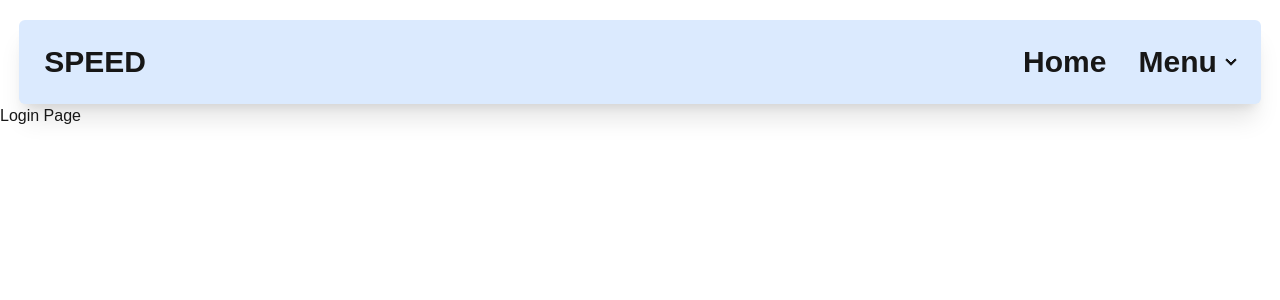
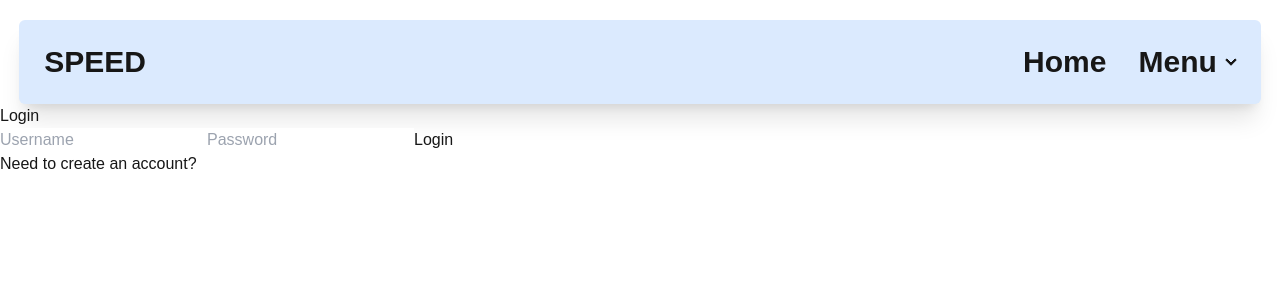
Before and after one commit to bbag199/CISE_W202_04, a Next.js app in the folder frontend/: page /pages/login in a window 1280 px wide. Shown: the top 300 px of the page. Built offline with nearby package versions, Linux system fonts and the light colour scheme.

Commit message:
Setup basic frontend for login page
Page contains both login and signup options (non functional currently)

```diff
--- a/frontend/src/app/pages/login/page.tsx
+++ b/frontend/src/app/pages/login/page.tsx
@@ -1,7 +1,90 @@
-import React from "react";
+'use client'; // Mark this component as a client component
 
-const page = () => {
-  return <div>Login Page</div>;
+import React, { useState } from 'react';
+
+function AuthPage() {
+    const [isLogin, setIsLogin] = useState(true);  // Toggle between login and signup
+    const [username, setUsername] = useState('');
+    const [password, setPassword] = useState('');
+    const [email, setEmail] = useState('');
+
+    const handleLogin = async (event) => {
+      event.preventDefault();
+      const response = await fetch('http://localhost:8082/api/auth/login', {
+          method: 'POST',
+          headers: {
+              'Content-Type': 'application/json',
+          },
+          body: JSON.stringify({ username, password }),
+      });
+      const data = await response.json();
+      if (response.ok) {
+          console.log('Login Successful', data);
+          // Testing
+      } else {
+          console.error('Login Failed', data.message);
+          // Testing
+      }
+  };
+
+
+  const handleSignup = async (event) => {
+    event.preventDefault();
+    const response = await fetch('http://localhost:8082/api/auth/signup', {
+        method: 'POST',
+        headers: {
+            'Content-Type': 'application/json',
+        },
+        body: JSON.stringify({ username, email, password }),
+    });
+    const data = await response.json();
+    if (response.ok) {
+        console.log('Signup Successful', data);
+        // Redirect or manage session
+    } else {
+        console.error('Signup Failed', data.message);
+        // Optionally update UI with error message
+    }
 };
 
-export default page;
+    const toggleForm = () => {
+        setIsLogin(!isLogin);  // Toggle between forms
+    };
+
+    return (
+        <div>
+            <h1>{isLogin ? 'Login' : 'Sign Up'}</h1>
+            <form onSubmit={isLogin ? handleLogin : handleSignup}>
+                <input
+                    type="text"
+                    value={username}
+                    onChange={(e) => setUsername(e.target.value)}
+                    placeholder="Username"
+                    required
+                />
+                {!isLogin && (
+                    <input
+                        type="email"
+                        value={email}
+                        onChange={(e) => setEmail(e.target.value)}
+                        placeholder="Email"
+                        required
+                    />
+                )}
+                <input
+                    type="password"
+                    value={password}
+                    onChange={(e) => setPassword(e.target.value)}
+                    placeholder="Password"
+                    required
+                />
+                <button type="submit">{isLogin ? 'Login' : 'Sign Up'}</button>
+            </form>
+            <button onClick={toggleForm}>
+                {isLogin ? 'Need to create an account?' : 'Already have an account?'}
+            </button>
+        </div>
+    );
+}
+
+export default AuthPage;
```
Also changed, not shown: 1 other file (tests, documents, lock files or other folders).
